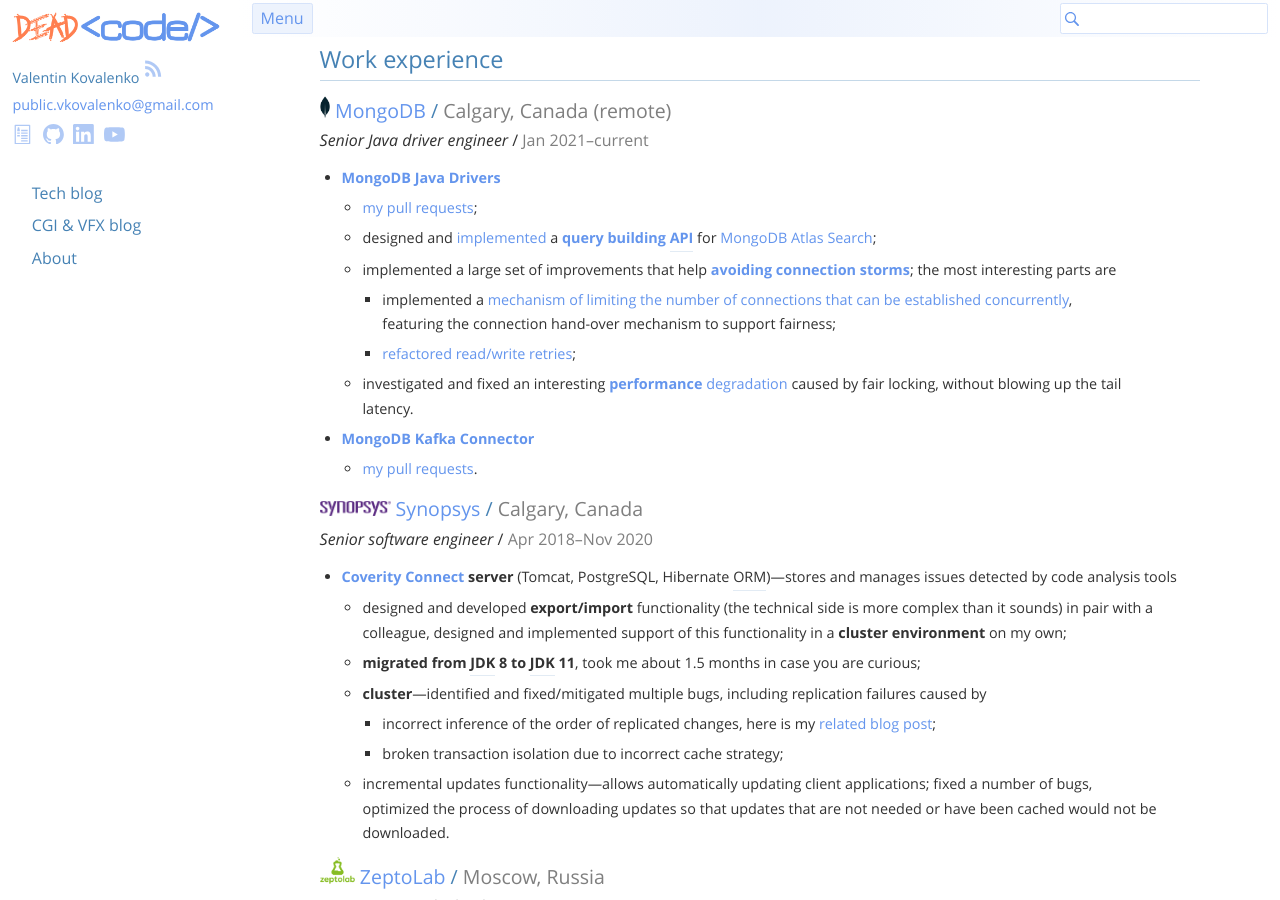
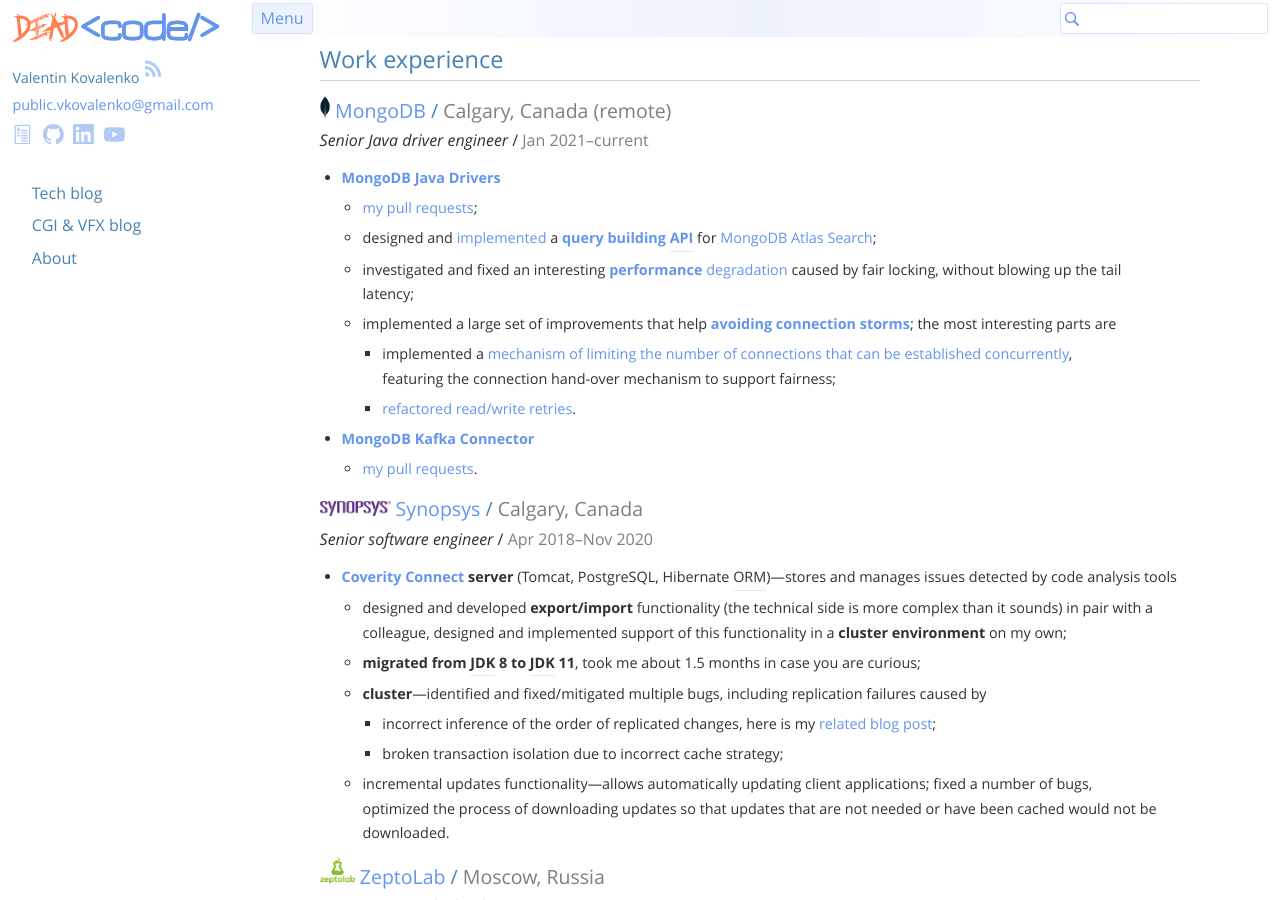
Before and after one commit to stIncMale/stincmale.github.io, a Jekyll site: the page built from resume.md, in a window 1280 px wide and 900 px high, scrolled down 376 px. Built offline with Jekyll 4.4.1, drawn with Linux system fonts in a browser that asks for light colours; part of the change alters nothing that is shown.

```diff
--- a/resume.md
+++ b/resume.md
@@ -109,16 +109,20 @@ _Senior Java driver engineer_ / <span class="resume-insignificant">Jan 2021&ndas
     [implemented](https://github.com/mongodb/mongo-java-driver/commit/1812865f234b2d9c9ab27ea760959ded152d51ac)
     a **[query building API](https://mongodb.github.io/mongo-java-driver/4.7/apidocs/mongodb-driver-core/com/mongodb/client/model/search/package-summary.html)**
     for [MongoDB Atlas Search](https://www.mongodb.com/docs/atlas/atlas-search/searching/);
+  * investigated and fixed an interesting
+    [**performance** degradation](https://jira.mongodb.org/browse/JAVA-4452?focusedCommentId=4316187&page=com.atlassian.jira.plugin.system.issuetabpanels%3Acomment-tabpanel#comment-4316187)
+    caused by fair locking, without blowing up the tail latency;
+    {% comment %}
+      If the ticket becomes unavailable, the PDF version is in
+      `My Drive/programming/from previous jobs/MongoDB`.
+    {% endcomment %}
   * implemented a large set of improvements that help
     [**avoiding connection storms**](https://jira.mongodb.org/browse/JAVA-3890);
     the most interesting parts are
     * implemented a
       [mechanism of limiting the number of connections that can be established concurrently](https://github.com/mongodb/mongo-java-driver/blob/8c68972b6b5278bc42b702b6837236b2c6fedbc2/driver-core/src/main/com/mongodb/internal/connection/DefaultConnectionPool.java#L830-L1118),
       featuring the connection hand-over mechanism to support fairness;
-    * [refactored read/write retries](https://github.com/mongodb/mongo-java-driver/pull/782);
-  * investigated and fixed an interesting
-    [**performance** degradation](https://jira.mongodb.org/browse/JAVA-4452?focusedCommentId=4316187&page=com.atlassian.jira.plugin.system.issuetabpanels%3Acomment-tabpanel#comment-4316187)
-    caused by fair locking, without blowing up the tail latency.
+    * [refactored read/write retries](https://github.com/mongodb/mongo-java-driver/pull/782).
 * **[MongoDB Kafka Connector](https://www.mongodb.com/docs/kafka-connector/)**
   * [my pull requests](https://github.com/pulls?q=is%3Apr+author%3AstIncMale+repo%3Amongodb%2Fmongo-kafka).
 </div>
@@ -135,18 +139,18 @@ _Senior software engineer_ / <span class="resume-insignificant">Apr 2018&ndash;N
 * **[Coverity Connect](https://www.synopsys.com/software-integrity/security-testing/static-analysis-sast.html) server**
   (Tomcat, PostgreSQL, Hibernate ORM)&mdash;stores and manages issues detected by code analysis tools
   * designed and developed **export/import** functionality (the technical side is more complex than it sounds) in pair with a colleague,
-  designed and implemented support of this functionality in a **cluster environment** on my own;
-  {% comment %}
-    See https://drive.google.com/file/d/1DPblQZxZavvnR5Kh1wk9e9MVFyjEf-gs/view?usp=sharing,
-    https://gist.github.com/stIncMale/1db6608396edb35a1cc19894f430b5a2.
-    Also used listen/notify and advisory locks https://gist.github.com/stIncMale/c39903afe4cfde8cea1b1998494ee5e1.
-    Listen/notify was used to improve reaction of one process waiting for new rows inserted by another process;
-    this was used to delete exported streams.
-  {% endcomment %}
+    designed and implemented support of this functionality in a **cluster environment** on my own;
+    {% comment %}
+      See `My Drive/programming/from previous jobs/Synopsys`,
+      https://gist.github.com/stIncMale/1db6608396edb35a1cc19894f430b5a2.
+      Also used listen/notify and advisory locks https://gist.github.com/stIncMale/bd673f5680e390f6f23ee308bd489f0d.
+      Listen/notify was used to improve reaction of one process waiting for new rows inserted by another process;
+      this was used to delete exported streams.
+    {% endcomment %}
   * **migrated from JDK 8 to JDK 11**, took me about 1.5 months in case you are curious;
   * **cluster**&mdash;identified and fixed/mitigated multiple bugs, including replication failures caused by
     * incorrect inference of the order of replicated changes,
-    here is my [related blog post]({% post_url 2018-07-30-data-replication-pitfall %});
+      here is my [related blog post]({% post_url 2018-07-30-data-replication-pitfall %});
     * broken transaction isolation due to incorrect cache strategy;
     {% comment %}
       Cluster: a coordinator and subscribers with read-only config. Coordinator replicates config (users, roles, groups, triage stores, etc. to subscribers).
@@ -162,7 +166,7 @@ _Senior software engineer_ / <span class="resume-insignificant">Apr 2018&ndash;N
       An actual fix was not feasible due to complexity and resource intensity.
     {% endcomment %}
   * incremental updates functionality&mdash;allows automatically updating client applications;
-  fixed a number of bugs, optimized the process of downloading updates so that updates that are not needed or have been cached would not be downloaded.
+    fixed a number of bugs, optimized the process of downloading updates so that updates that are not needed or have been cached would not be downloaded.
 </div>
 
 <h6 class="resume-h">
@@ -236,8 +240,8 @@ _Software programmer_ / <span class="resume-insignificant">Apr 2010&ndash;Aug 20
 * [**TELUS Self Service Portal**](https://www.telus.com) (JMS, WebLogic Server, Oracle Database)
   * integrated with **Oracle OpenSSO**;
   * **availability**&mdash;developed functionality allowing front-end servers to persist
-  and later initiate asynchronous execution of tasks on back-ends.
-  This allowed users to use some features of the portal even when back-end servers are temporarily unavailable.
+    and later initiate asynchronous execution of tasks on back-ends.
+    This allowed users to use some features of the portal even when back-end servers are temporarily unavailable.
 * **Data objects**, a homegrown persistence library&mdash;developed various **concurrent caches**.
 * Implemented **OpenID authentication**.
 * **Data migration** (Oracle Database, Oracle PL/SQL).
```
